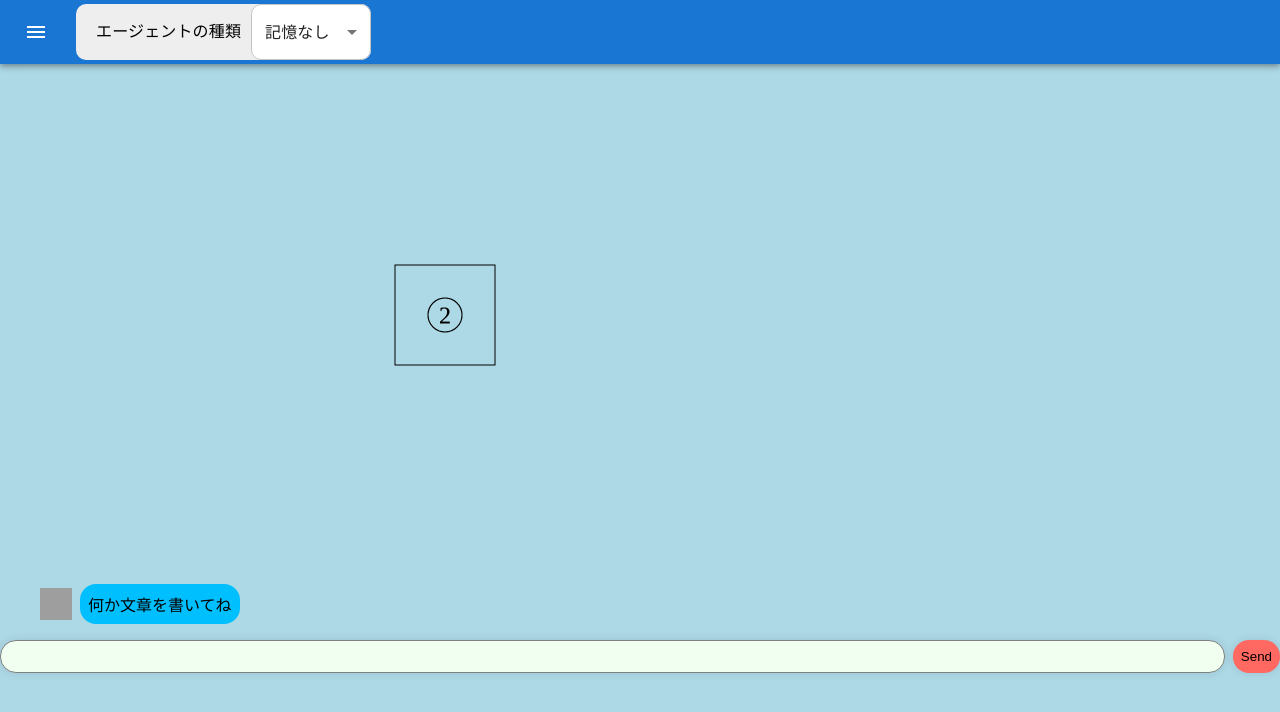
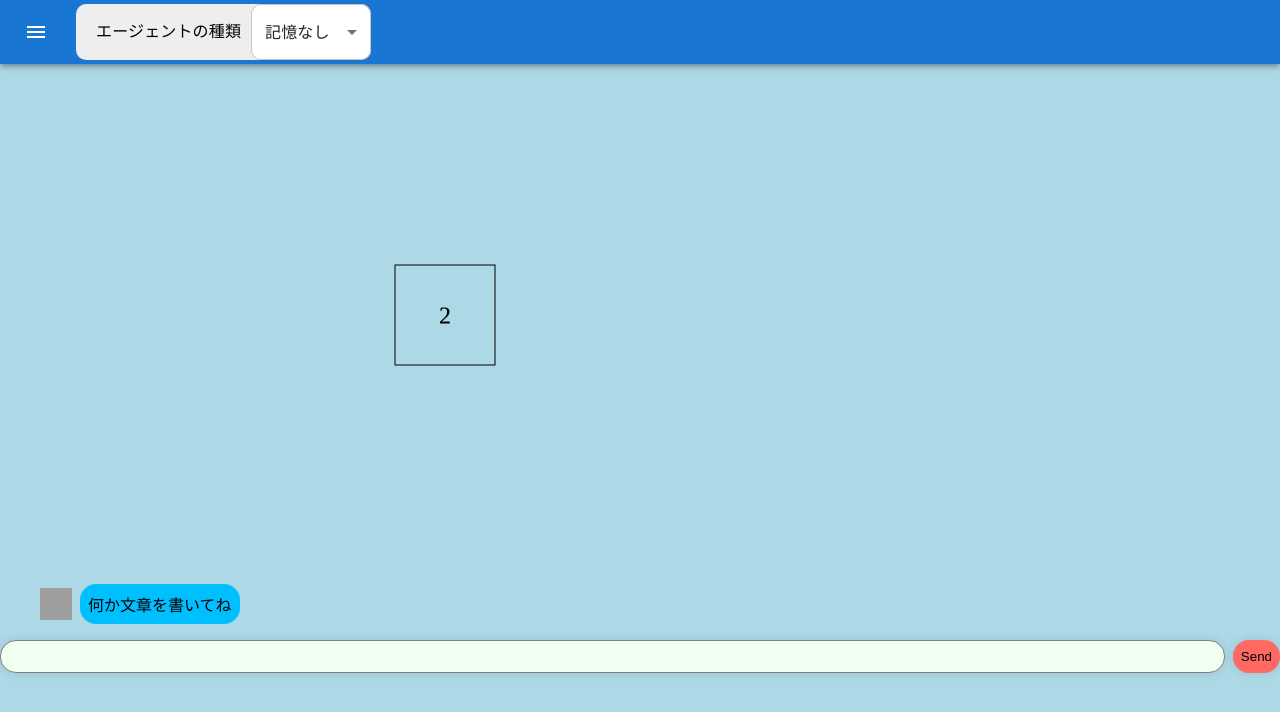
Before and after one commit to takayamanaoyuki/metaSuggestion, a React (Create React App) app in the folder front/: page / in a window 1280 px wide. Shown: the top 712 px of the page. Built offline with nearby package versions, Linux system fonts and the light colour scheme; grey boxes are pictures that could not be loaded.

Commit message:
引数で図形の数字と円を出力するように変更

```diff
--- a/front/src/App.tsx
+++ b/front/src/App.tsx
@@ -85,7 +85,7 @@ const Chatbot = () => {
   return (
     <div className="chatbot">
       <FrontPageHeader selectOptions={selectOptions} onAgentTypeChange={onAgentTypeChange}/>
-      <Square/>
+      <Square number={2} circled={false}/>
       <ul className="messages">
         {messages.map((message, index) => (
           <li key={index} className={message.sender}>
--- a/front/src/organisims/figures/Square.tsx
+++ b/front/src/organisims/figures/Square.tsx
@@ -1,9 +1,12 @@
 import { Box } from '@mui/material';
 import React, { useEffect } from 'react';
 
+type Props = {
+    number: number,
+    circled: boolean;
+}
 
-
-export const Square: React.FC = () => {
+export const Square: React.FC<Props> = ({number, circled}) => {
     useEffect(() => {
         const canvas = document.getElementById('square') as HTMLCanvasElement;
         if (canvas) {
@@ -32,15 +35,17 @@ export const Square: React.FC = () => {
 
                 // テキストの幅と高さを取得
                 ctx.font = "48px serif";
-                const text = "2";
+                const text = number.toString();
                 const textWidth = ctx.measureText(text).width;
                 const textHeight = 48; // フォントサイズに基づいておおよその高さを計算
 
                 // 円の描画
-                const radius = Math.max(textWidth, textHeight) / 2 + 10; // テキストを囲む円の半径
-                ctx.beginPath();
-                ctx.arc(centerX, centerY, radius, 0, Math.PI * 2); // 正方形の中心に円を描画
-                ctx.stroke();
+                if (circled){
+                    const radius = Math.max(textWidth, textHeight) / 2 + 10; // テキストを囲む円の半径
+                    ctx.beginPath();
+                    ctx.arc(centerX, centerY, radius, 0, Math.PI * 2); // 正方形の中心に円を描画
+                    ctx.stroke();
+                }
 
                 // テキストを正方形の中心に描画
                 ctx.fillText(text, centerX - textWidth / 2, centerY + textHeight / 4 + 5);
```
